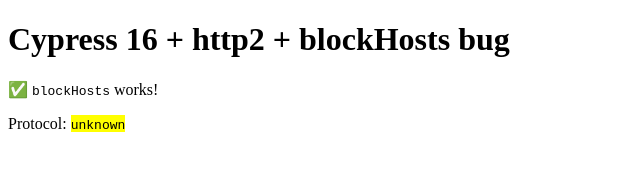
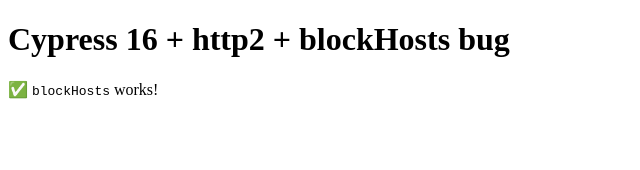
Before and after one commit to verheyenkoen/cypress16-http2-blockhosts-bug, a website: page src/index.html in a window 1280 px wide. Shown: the whole page, without its empty margins (0-640 px from the left). Drawn offline with Linux system fonts and the light colour scheme.

Commit message:
Revert "feat: display request protocol (http version) in page"
This reverts commit aff9fef6994e282ff409367c3e7e237a9e2eaec7.

```diff
--- a/src/index.html
+++ b/src/index.html
@@ -7,15 +7,7 @@
 </head>
 <body>
     <h1>Cypress 16 + http2 + blockHosts bug</h1>
-    <p id="change-me">✅ <code>blockHosts</code> works!</p>
-    <p id="protocol">Protocol: <mark><code>detecting...</code></mark></p>
-    <script>
-      // Protocol negotiated on the browser -> (Cypress proxy ->) server hop.
-      // "h2"/"h3" = HTTP/2+, "http/1.1" = HTTP/1.1 (e.g. Cypress forceHttp1).
-      var nav = performance.getEntriesByType("navigation")[0];
-      document.querySelector("#protocol code").textContent =
-        (nav && nav.nextHopProtocol) || "unknown";
-    </script>
+    <div id="change-me">✅ <code>blockHosts</code> works!</div>
     <script src="https://cypress16-http2-blockhosts-b-git-f6c15d-koen-verheyens-projects.vercel.app/blocked-script.js"></script>
 </body>
 </html>
```
